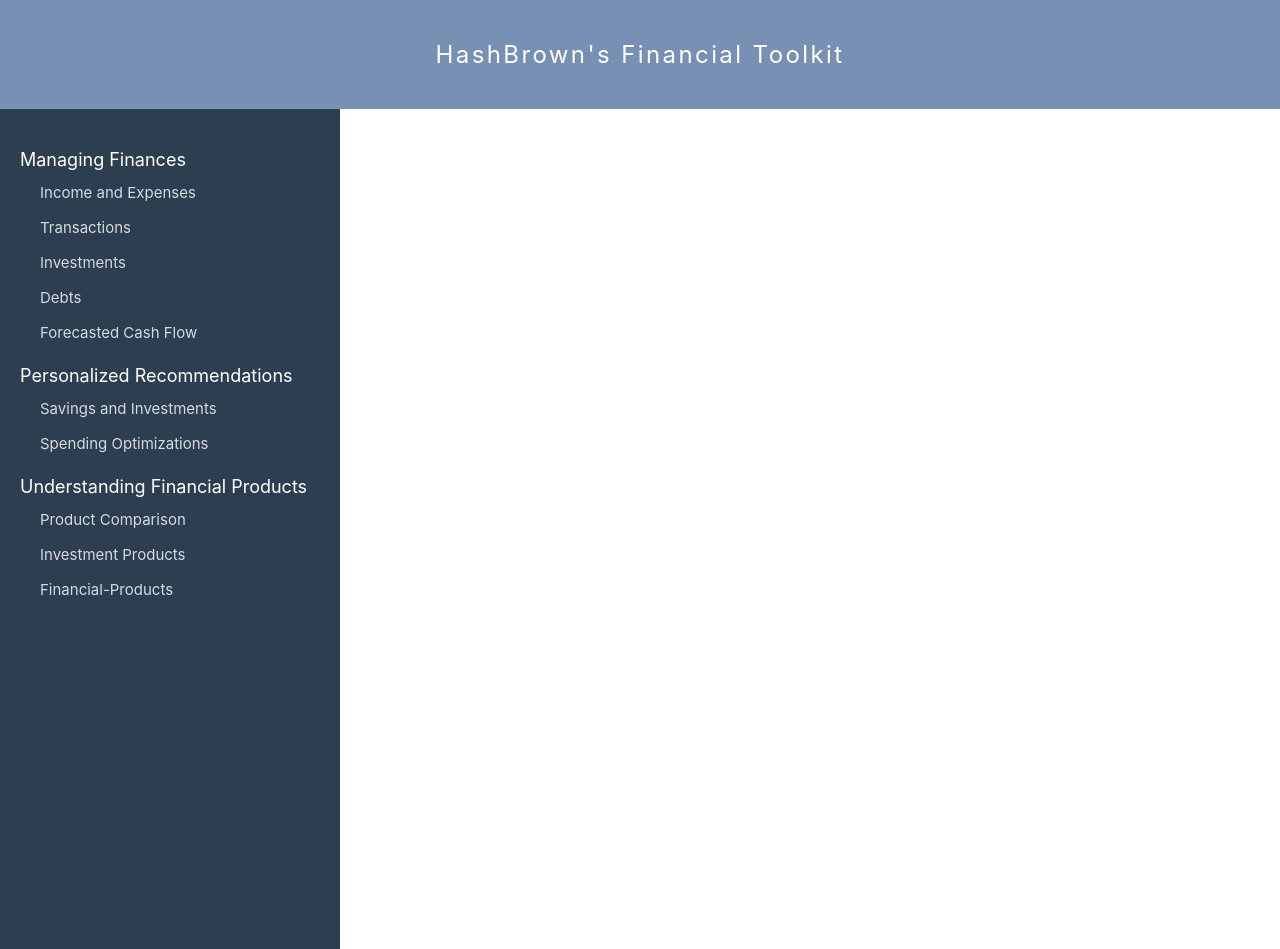
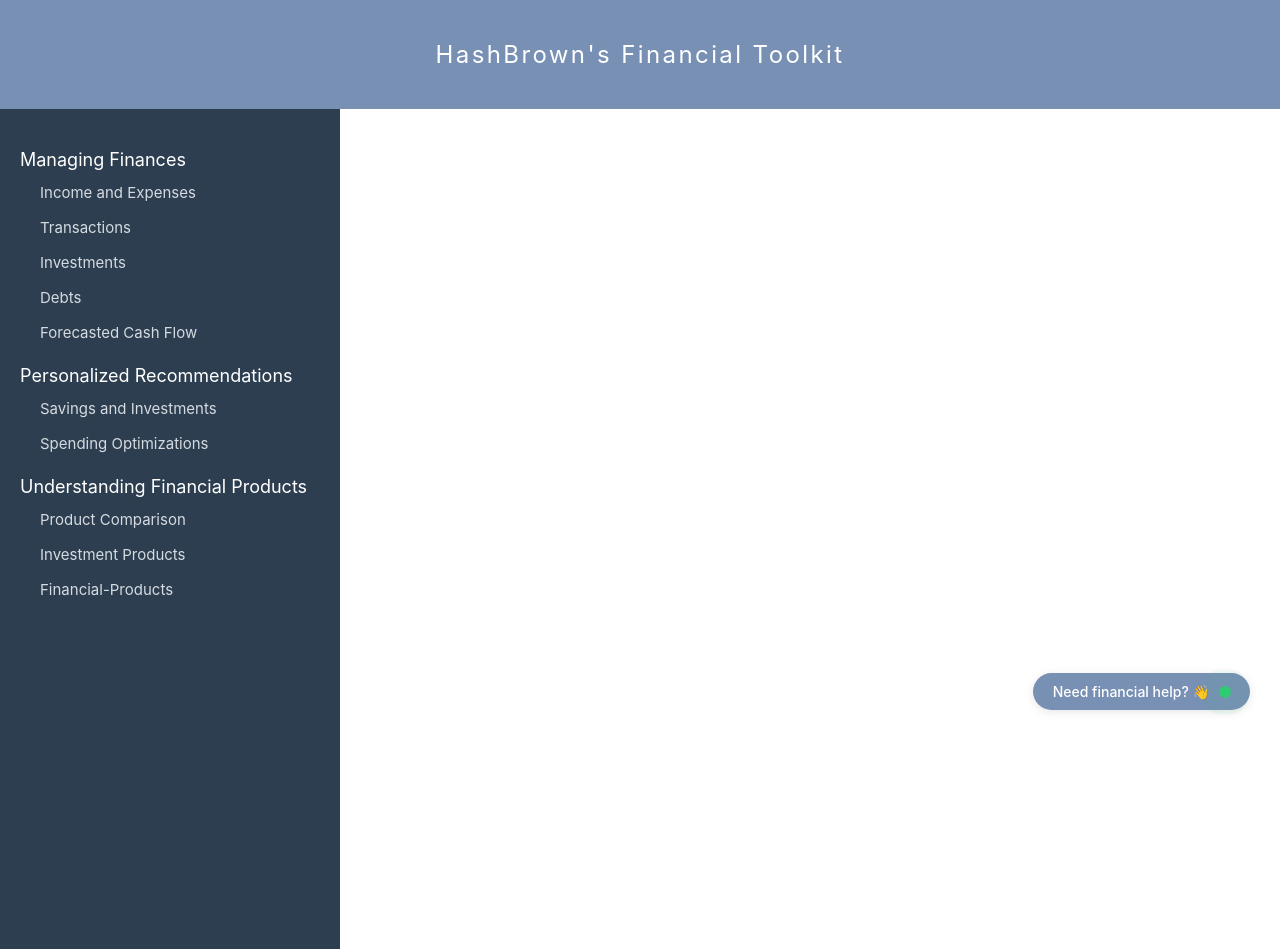
Before and after one commit to SophiaClifton/hashbrown-app, a React (Create React App) app: page /transactions in a window 1280 px wide. Built offline with nearby package versions, Linux system fonts and the light colour scheme; no server answers.

Commit message:
chat bubble

```diff
--- /dev/null
+++ b/src/components/Chatbot.css
@@ -0,0 +1,52 @@
+.chatbot-container {
+  position: fixed;
+  bottom: 0;
+  right: 0;
+  z-index: 1000;
+}
+
+.chatbot-status {
+  position: fixed;
+  bottom: 90px;  /* Adjust this value based on your chatbot bubble size */
+  right: 30px;
+  background-color: #7990b5;  /* Same as banner color */
+  padding: 10px 20px;
+  border-radius: 20px;
+  display: flex;
+  align-items: center;
+  gap: 10px;
+  box-shadow: 0 2px 10px rgba(0, 0, 0, 0.1);
+  z-index: 1001;
+}
+
+.status-text {
+  color: white;
+  font-size: 14px;
+  font-weight: 500;
+}
+
+.status-indicator {
+  width: 10px;
+  height: 10px;
+  background-color: #2ecc71;
+  border-radius: 50%;
+  display: inline-block;
+  animation: pulse 1s infinite;
+}
+
+@keyframes pulse {
+  0% {
+    transform: scale(0.95);
+    box-shadow: 0 0 0 0 rgba(46, 204, 113, 0.9);
+  }
+
+  70% {
+    transform: scale(1.2);
+    box-shadow: 0 0 0 15px rgba(46, 204, 113, 0);
+  }
+
+  100% {
+    transform: scale(0.95);
+    box-shadow: 0 0 0 0 rgba(46, 204, 113, 0);
+  }
+}
--- a/src/components/Chatbot.tsx
+++ b/src/components/Chatbot.tsx
@@ -1,4 +1,5 @@
 import React, { useEffect } from 'react'
+import './Chatbot.css'
 
 const Chatbot = () => {
   useEffect(() => {
@@ -16,7 +17,15 @@ const Chatbot = () => {
     document.body.appendChild(script2)
   }, [])
 
-  return <div id="webchat" />
+  return (
+    <div className="chatbot-container">
+      <div className="chatbot-status">
+        <span className="status-text">Need financial help? 👋</span>
+        <span className="status-indicator"></span>
+      </div>
+      <div id="webchat" />
+    </div>
+  )
 }
 
 export default Chatbot
```
